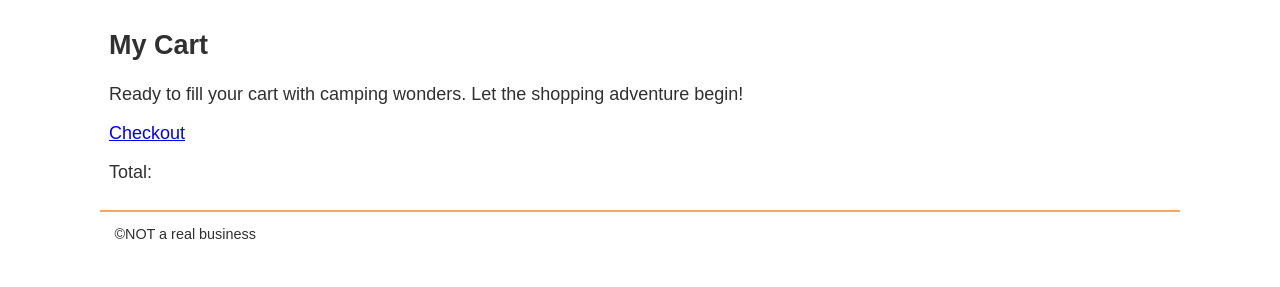
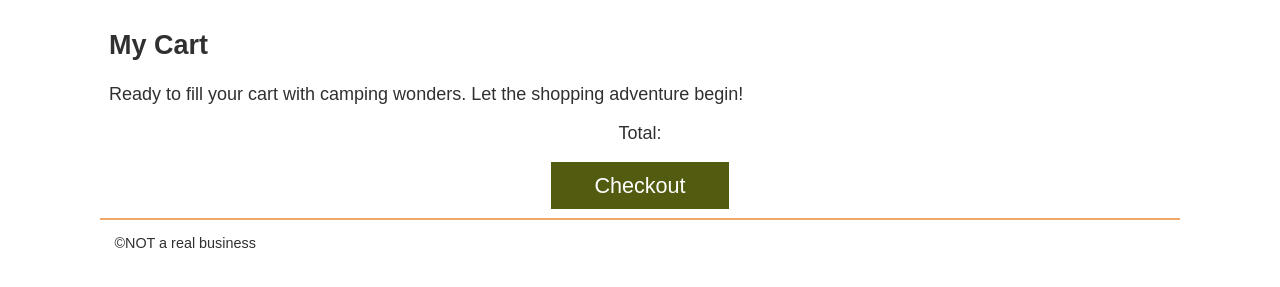
Before and after one commit to Sbenedict97/wdd330, a website: page src/cart/index.html in a window 1280 px wide. Shown: the part 63-350 px from the top of the page. Drawn offline with Linux system fonts and the light colour scheme; files whose address does not match are found by name.

Commit message:
Some style for checkout and cart

```diff
--- a/src/cart/index.html
+++ b/src/cart/index.html
@@ -21,8 +21,8 @@
         <h2>My Cart</h2>
 
         <ul class="product-list"></ul>
-        <a href="../checkout/index.html">Checkout</a>
         <div class="cart-footer"><p class="cart-total">Total:</p></div>
+        <a class="checkoutBtn" href="../checkout/index.html">Checkout</a>
       </section>
     </main>
 
--- a/src/css/style.css
+++ b/src/css/style.css
@@ -93,7 +93,7 @@ header {
   color: var(--tertiary-color);
 }
 
-button {
+button, .checkoutBtn {
   padding: 0.5em 2em;
   background-color: var(--secondary-color);
   color: white;
@@ -101,6 +101,10 @@ button {
   display: block;
   border: 0;
   font-size: var(--large-font);
+}
+.checkoutBtn{
+  width: fit-content;
+  text-decoration: none;
 }
 .divider {
   border-bottom: 2px solid var(--primary-color);
@@ -172,6 +176,7 @@ button {
 .product-list {
   display: flex;
   flex-flow: row wrap;
+  flex-direction: column;
   justify-content: space-between;
   list-style-type: none;
   padding: 0;
@@ -275,7 +280,9 @@ button {
   /* max-height: 120px; */
   align-items: center;
 }
-
+.cart-total {
+  text-align: center;
+}
 .cart-card__image {
   grid-row: 1/3;
   grid-column: 1;
```
